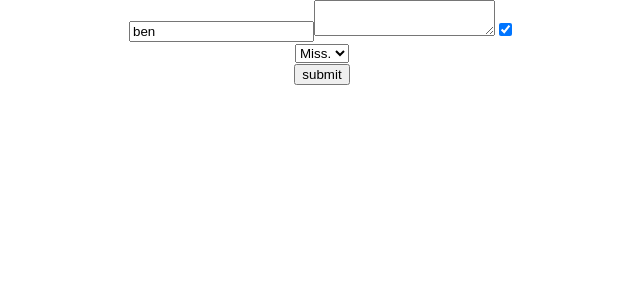
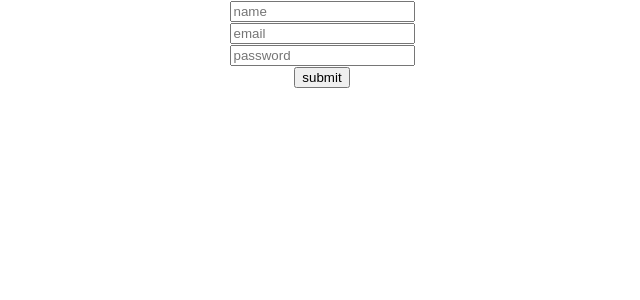
Before and after one commit to zachuri/react-basics, a React (Create React App) app: page / in a window 1280 px wide. Shown: the top 300 px of the page, without its empty margins (318-958 px from the left). Built offline with nearby package versions, Linux system fonts and the light colour scheme.

Commit message:
learned to create Validation Forms/using defualt states

```diff
--- a/src/App.js
+++ b/src/App.js
@@ -1,6 +1,6 @@
 import React, { Component } from "react";
 import "./App.css";
-import MyForm from "./components/MyForm";
+import ValidationForm from "./components/ValidationForm";
 
 class App extends Component {
    state = {
@@ -10,7 +10,7 @@ class App extends Component {
    render() {
       return (
          <div className="App">
-            <MyForm />
+            <ValidationForm />
          </div>
       );
    }
--- /dev/null
+++ b/src/components/ValidationForm.js
@@ -0,0 +1,100 @@
+import React from "react";
+
+// Creating an object of initial state
+const initialState = {
+   name: "",
+   email: "",
+   password: "",
+   nameError: "",
+   emailError: "",
+   passwordError: "",
+};
+
+export default class ValidationForm extends React.Component {
+   state = initialState;
+
+   handleChange = (event) => {
+      const isCheckBox = event.target.type === "checkbox";
+      this.setState({
+         [event.target.name]: isCheckBox
+            ? event.target.checked
+            : event.target.value,
+      });
+   };
+
+   validate = () => {
+      let nameError = "";
+      let emailError = "";
+      let passwordError = "";
+
+      if (!this.state.name) {
+         nameError = "name cannont be blank";
+      }
+
+      if (!this.state.email.includes("@")) {
+         emailError = "invalid email";
+      }
+
+      if (emailError || nameError) {
+         this.setState({ emailError, nameError });
+         return false;
+      }
+
+      return true;
+   };
+
+   handleSubmit = (event) => {
+      event.preventDefault();
+      const isValid = this.validate();
+      if (isValid) {
+         console.log(this.state);
+         // clear form if user validated/submited
+         this.setState(initialState);
+      }
+   };
+
+   render() {
+      return (
+         <form onSubmit={this.handleSubmit}>
+            <div>
+               <input
+                  name="name"
+                  placeholder="name"
+                  value={this.state.name}
+                  onChange={this.handleChange}
+               />
+               <div style={{ fontSize: 12, color: "red" }}>
+                  {this.state.nameError}
+               </div>
+            </div>
+
+            <div>
+               <input
+                  name="email"
+                  placeholder="email"
+                  value={this.state.email}
+                  onChange={this.handleChange}
+               />
+               <div style={{ fontSize: 12, color: "red" }}>
+                  {this.state.emailError}
+               </div>
+            </div>
+
+            <div>
+               <input
+                  type="password"
+                  name="password"
+                  placeholder="password"
+                  value={this.state.password}
+                  onChange={this.handleChange}
+               />
+               <div style={{ fontSize: 12, color: "red" }}>
+                  {this.state.passwordError}
+               </div>
+            </div>
+
+            <button type="submit">submit</button>
+         </form>
+      );
+   }
+}
```
